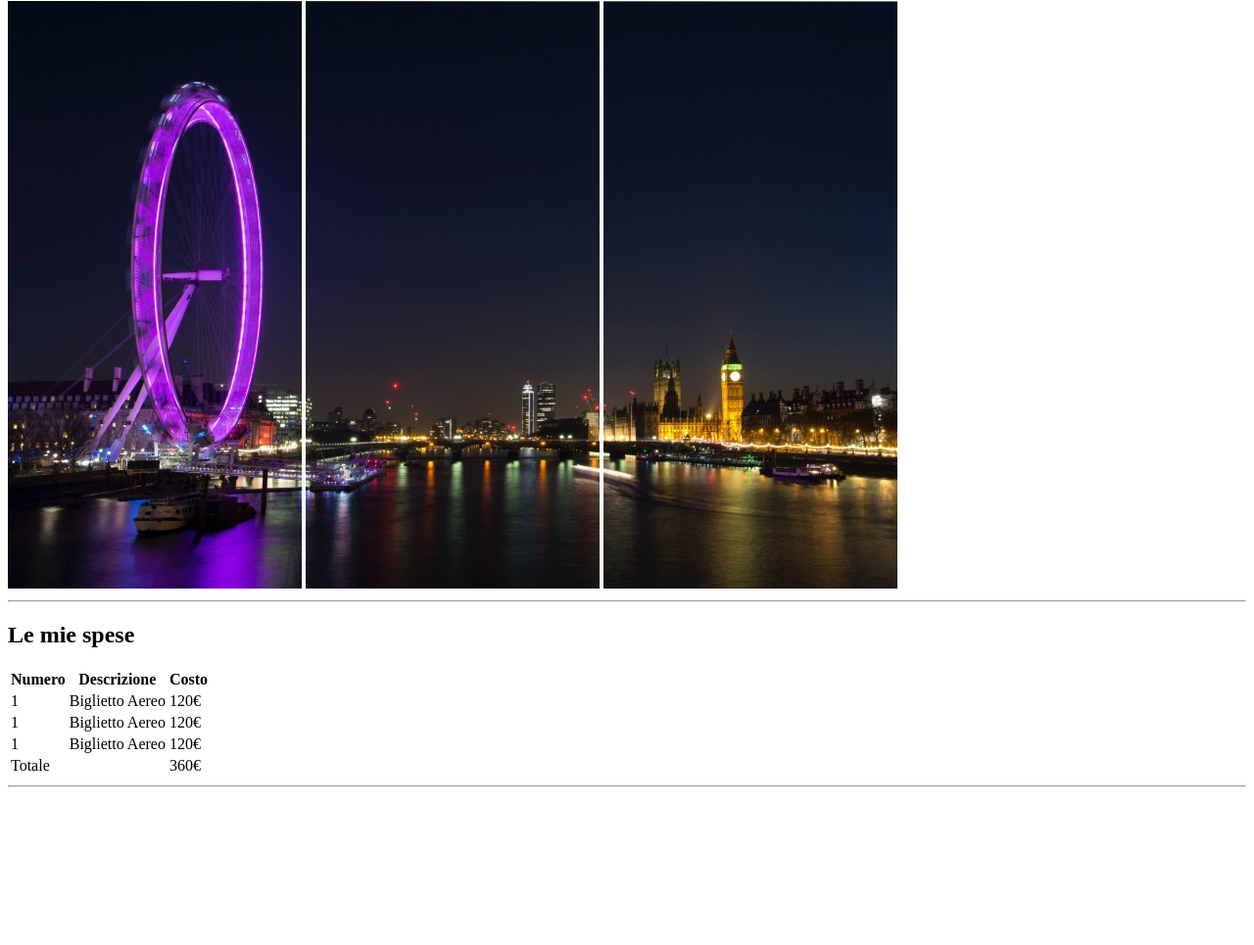
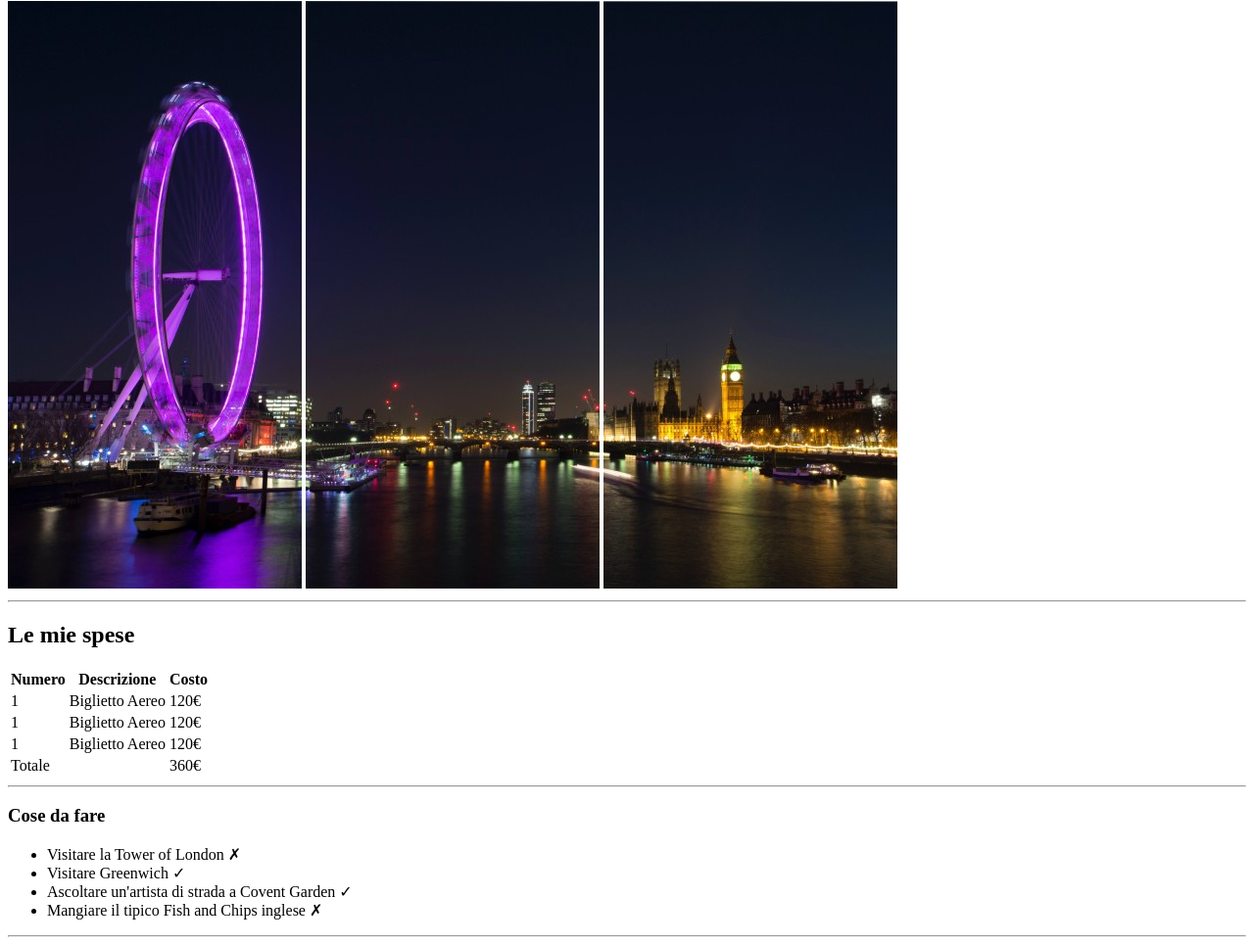
Before and after one commit to MiriamEvardi/html-london-trip, a plain HTML site: page index.html in a window 1280 px wide. Shown: the part 79-1044 px from the top of the page at 98% size. Before the commit the page ends 891 px from the top, so only its background shows below. Drawn offline with Linux system fonts and the light colour scheme.

Commit message:
Lista cose da fare

```diff
--- a/index.html
+++ b/index.html
@@ -18,7 +18,7 @@
     </header>
 
     <main>
-    <!--Tabella spese + titolo-->
+        <!--Tabella spese + titolo-->
         <h2>Le mie spese</h2>
         <table>
             <thead>
@@ -55,6 +55,16 @@
         </table>
         <hr>
 
+        <!--Lista cose da fare-->
+        <h3>Cose da fare</h3>
+        <ul>
+            <li>Visitare la Tower of London ✗</li>
+            <li>Visitare Greenwich ✓</li>
+            <li>Ascoltare un'artista di strada a Covent Garden ✓</li>
+            <li>Mangiare il tipico Fish and Chips inglese ✗</li>
+        </ul>
+        <hr>
+
     </main>
 
 </body>
```
